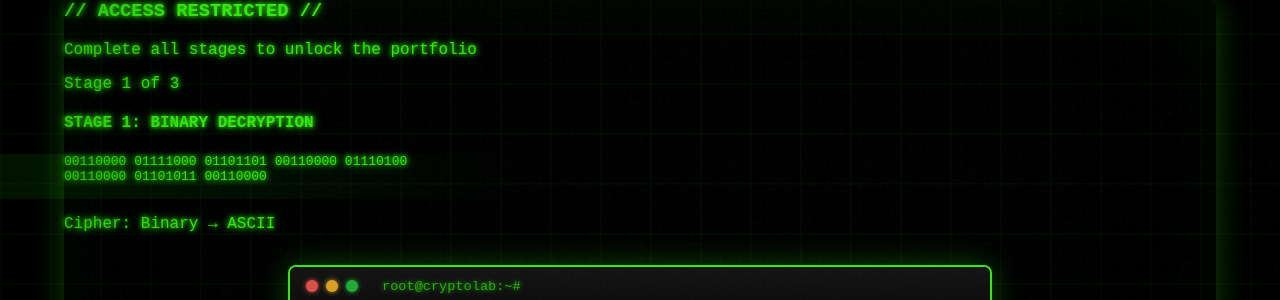
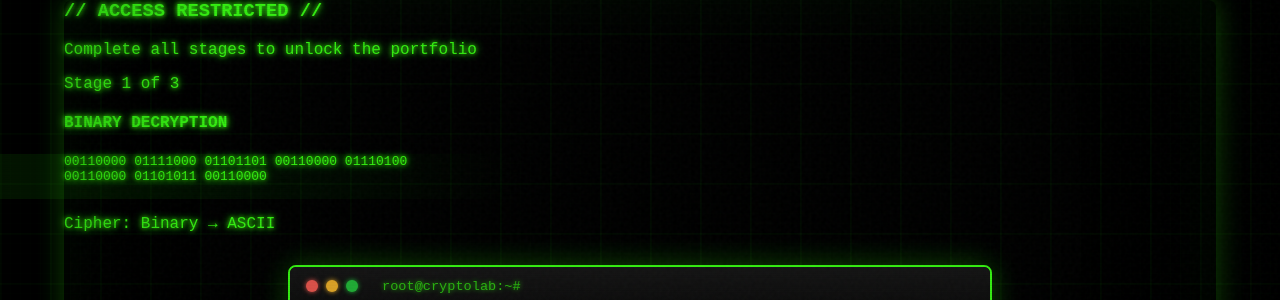
Before and after one commit to 0xm0t0k0/0xm0t0k0.github.io, a Jekyll site: the page built from index.md, in a window 1280 px wide. Shown: the part 1117-1417 px from the top of the page. Built offline with Jekyll 4.4.1, drawn with Linux system fonts in a browser that asks for light colours.

Commit message:
trivial changes

```diff
--- a/index.md
+++ b/index.md
@@ -39,7 +39,7 @@ title: "Home"
 
       <!-- Stage 1: Binary -->
       <div id="stage1" class="puzzle-stage">
-        <h4 class="stage-title">STAGE 1: BINARY DECRYPTION</h4>
+        <h4 class="stage-title">BINARY DECRYPTION</h4>
         <pre class="encrypted-message">
 00110000 01111000 01101101 00110000 01110100
 00110000 01101011 00110000
@@ -49,7 +49,7 @@ title: "Home"
 
       <!-- Stage 2: Hex (hidden initially) -->
       <div id="stage2" class="puzzle-stage" style="display: none;">
-        <h4 class="stage-title">STAGE 2: HEXADECIMAL DECRYPTION</h4>
+        <h4 class="stage-title">HEXADECIMAL DECRYPTION</h4>
         <pre class="encrypted-message">
 30 78 74 68 30 30 72 66 31 6e 6e
         </pre>
@@ -58,7 +58,7 @@ title: "Home"
 
       <!-- Stage 3: Base64 (hidden initially) -->
       <div id="stage3" class="puzzle-stage" style="display: none;">
-        <h4 class="stage-title">STAGE 3: BASE64 DECRYPTION</h4>
+        <h4 class="stage-title">BASE64 DECRYPTION</h4>
         <pre class="encrypted-message">
 NGNjM3NzX2dyNG50M2RfdzNsYzBtM18h
         </pre>
```
